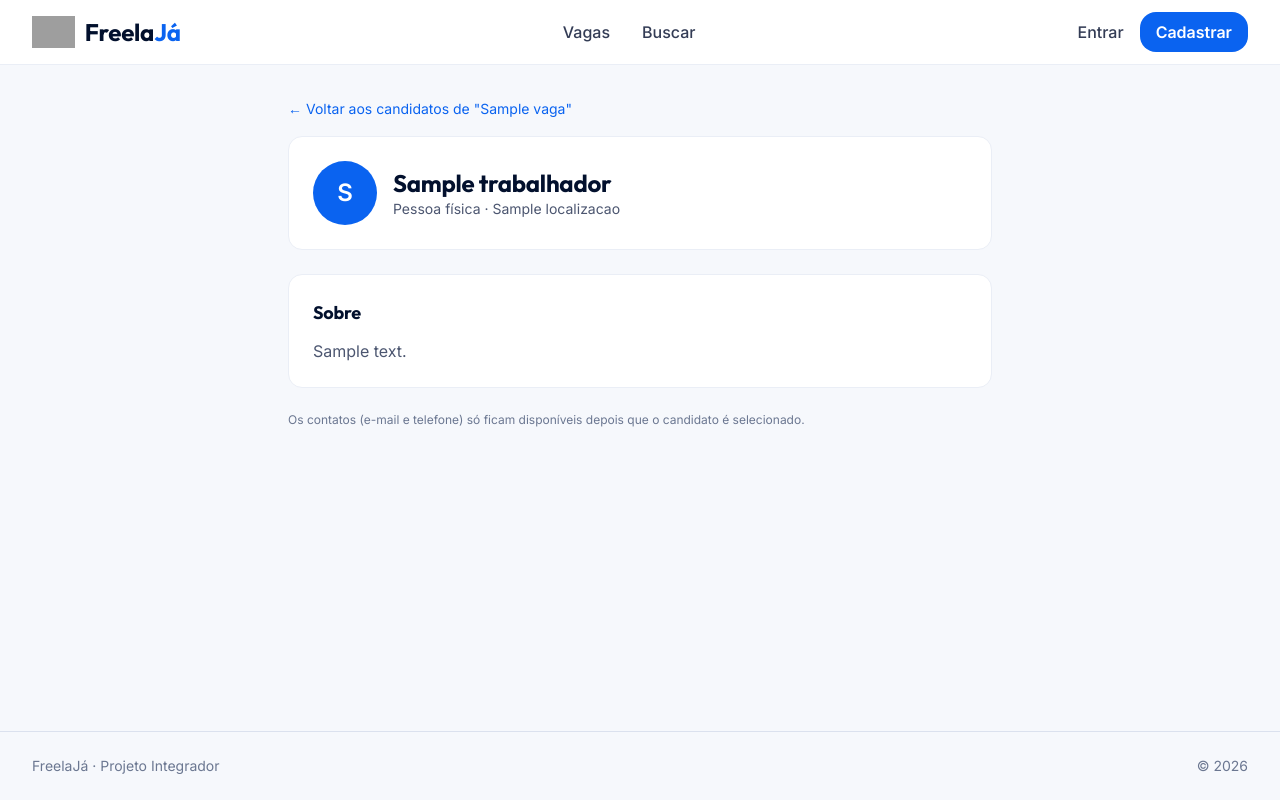
After one commit to lucaseduaoki/Projeto-Integrador, a PHP site: template app/views/usuario/perfil_candidato.php in a window 1280 px wide. The commit adds this page. Run offline with PHP 8.4, Linux system fonts and the light colour scheme; the template is opened without the code that fills it: most values are stand-ins (such as "Sample title", 1, 10 or a date in 2020); some libraries are stand-ins or nearby versions; grey boxes are pictures that could not be loaded.

Commit message:
item 20: nome do candidato e acesso ao perfil (RN10, Figura 23)
A lista de candidatos mostra o nome (InteresseRepository::listarPorVaga faz JOIN e
traz apenas usuario.nome) em vez de "Trabalhador #id", com link "Ver perfil" para
a nova tela /interesse/candidato?id=<interesse> (nome, empresa/PF, localização,
responsável da PJ, sobre e habilidades). Só o contratante daquela vaga ou o admin
abre; verificado no servidor.

RN10/RN12 preservadas: e-mail, telefone e documento não aparecem na lista nem no
perfil do candidato, nem antes nem depois da seleção; os contatos continuam só no
modal de aprovados, restrito ao dono. Adiciona InteresseService::buscarPorId, que
não existia e quebrava também visualizarHistorico.

Co-Authored-By: Claude Sonnet 5 <noreply@anthropic.com>

```diff
--- a/app/services/InteresseService.php
+++ b/app/services/InteresseService.php
@@ -67,6 +67,11 @@ class InteresseService
 
         );
         return $this->repository->criar($interesse);
+    }
+
+    public function buscarPorId(int $idInteresse): ?Interesse
+    {
+        return $this->repository->buscarPorId($idInteresse);
     }
 
     /**
--- /dev/null
+++ b/app/views/usuario/perfil_candidato.php
@@ -0,0 +1,60 @@
+<?php
+$tituloPagina = 'Perfil do Candidato';
+include __DIR__ . '/../shared/header.php';
+include __DIR__ . '/../shared/navbar.php';
+
+$habilidades = $habilidades ?? [];
+$nome = htmlspecialchars($trabalhador->getNome(), ENT_QUOTES, 'UTF-8');
+$descricao = htmlspecialchars($trabalhador->getDescricao() ?? '', ENT_QUOTES, 'UTF-8');
+?>
+
+<main class="flex-1">
+    <div class="max-w-3xl mx-auto px-4 sm:px-6 lg:px-8 py-8">
+
+        <a href="<?= URL_BASE ?>/interesse/interessados?id=<?= $vaga->getIdVaga() ?>" class="text-sm text-blue-600 hover:text-blue-800">
+            &larr; Voltar aos candidatos de "<?= htmlspecialchars($vaga->getTitulo(), ENT_QUOTES, 'UTF-8') ?>"
+        </a>
+
+        <div class="bg-white rounded-md border border-gray-100 p-6 mt-4">
+            <div class="flex items-center gap-4">
+                <div class="w-16 h-16 rounded-full bg-blue-600 text-white flex items-center justify-center text-2xl font-bold">
+                    <?= htmlspecialchars(strtoupper(mb_substr($trabalhador->getNome(), 0, 1)), ENT_QUOTES, 'UTF-8') ?>
+                </div>
+                <div>
+                    <h1 class="text-2xl font-bold text-gray-900"><?= $nome ?></h1>
+                    <p class="text-sm text-gray-600">
+                        <?= $trabalhador->isPessoaJuridica() ? 'Empresa' : 'Pessoa física' ?>
+                        &middot; <?= htmlspecialchars($trabalhador->getLocalizacao() ?? 'Localização não informada', ENT_QUOTES, 'UTF-8') ?>
+                    </p>
+                    <?php if ($trabalhador->isPessoaJuridica() && $trabalhador->getNomeResponsavel()): ?>
+                        <p class="text-sm text-gray-600">Responsável pela execução: <?= htmlspecialchars($trabalhador->getNomeResponsavel(), ENT_QUOTES, 'UTF-8') ?></p>
+                    <?php endif; ?>
+                </div>
+            </div>
+        </div>
+
+        <div class="bg-white rounded-md border border-gray-100 p-6 mt-6">
+            <h2 class="text-lg font-bold text-gray-900 mb-3">Sobre</h2>
+            <p class="text-gray-600 whitespace-pre-wrap"><?= $descricao ?: 'Nenhuma descrição adicionada.' ?></p>
+        </div>
+
+        <?php if (!empty($habilidades)): ?>
+            <div class="bg-white rounded-md border border-gray-100 p-6 mt-6">
+                <h2 class="text-lg font-bold text-gray-900 mb-3">Habilidades</h2>
+                <div class="flex flex-wrap gap-2">
+                    <?php foreach ($habilidades as $habilidade): ?>
+                        <span class="inline-flex items-center px-3 py-1 rounded-full text-sm font-medium bg-blue-100 text-blue-800">
+                            <?= htmlspecialchars($habilidade->getNome(), ENT_QUOTES, 'UTF-8') ?>
+                        </span>
+                    <?php endforeach; ?>
+                </div>
+            </div>
+        <?php endif; ?>
+
+        <p class="text-xs text-gray-500 mt-6">
+            Os contatos (e-mail e telefone) só ficam disponíveis depois que o candidato é selecionado.
+        </p>
+    </div>
+</main>
+
+<?php include __DIR__ . '/../shared/footer.php'; ?>
--- a/public/index.php
+++ b/public/index.php
@@ -45,6 +45,7 @@ $router->get('/vagas/minhas',        'VagaController@minhas');
 // INTERESSES
 // ============================================================================
 $router->post('/interesse/demonstrar',      'InteresseController@demonstrar');
+$router->get('/interesse/candidato',        'InteresseController@visualizarCandidato');
 $router->get('/interesse/interessados',     'InteresseController@listarInteressados');
 $router->get('/interesse/historico',     'InteresseController@historico');
 $router->get('/interesse/historico/visualizar',     'InteresseController@visualizarHistorico');
```
Also changed, not shown: app/controllers/InteresseController.php (+34 -0 lines), app/models/Interesse.php (+19 -1 lines), app/repositories/InteresseRepository.php (+6 -4 lines), app/views/interesse/candidatos_list.php (+7 -6 lines).
